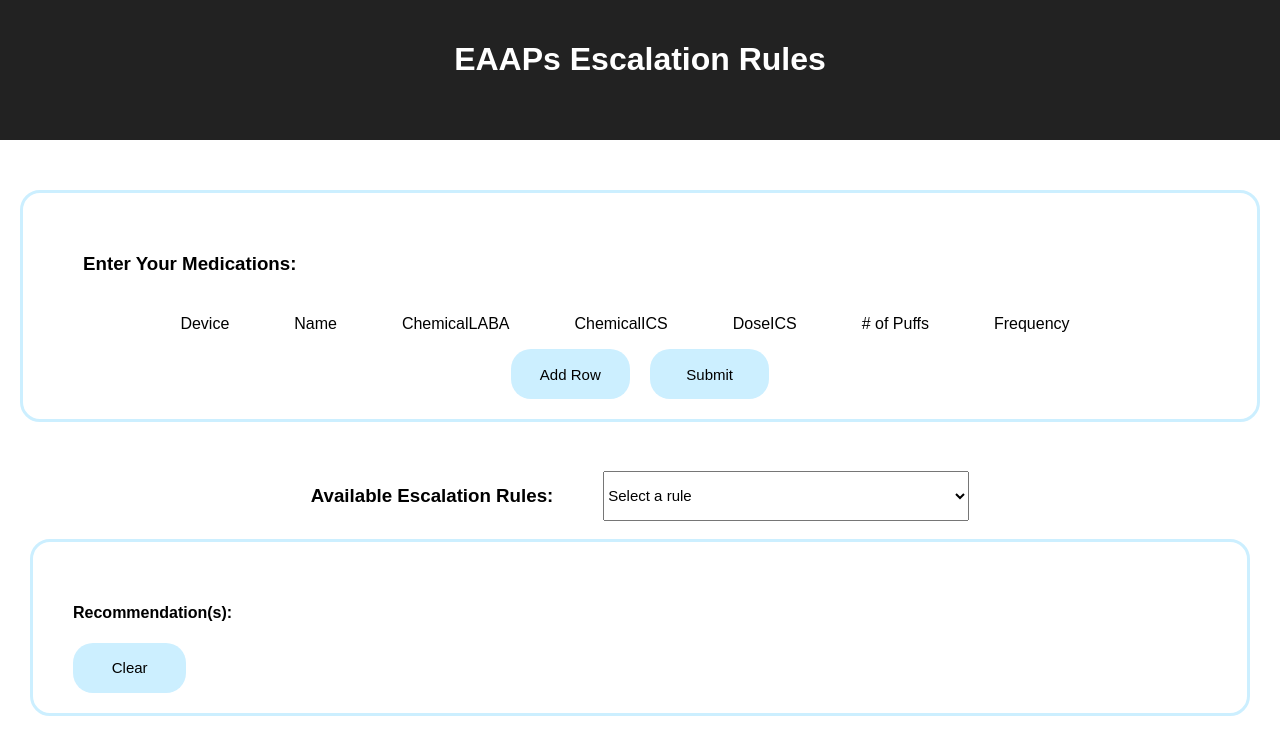
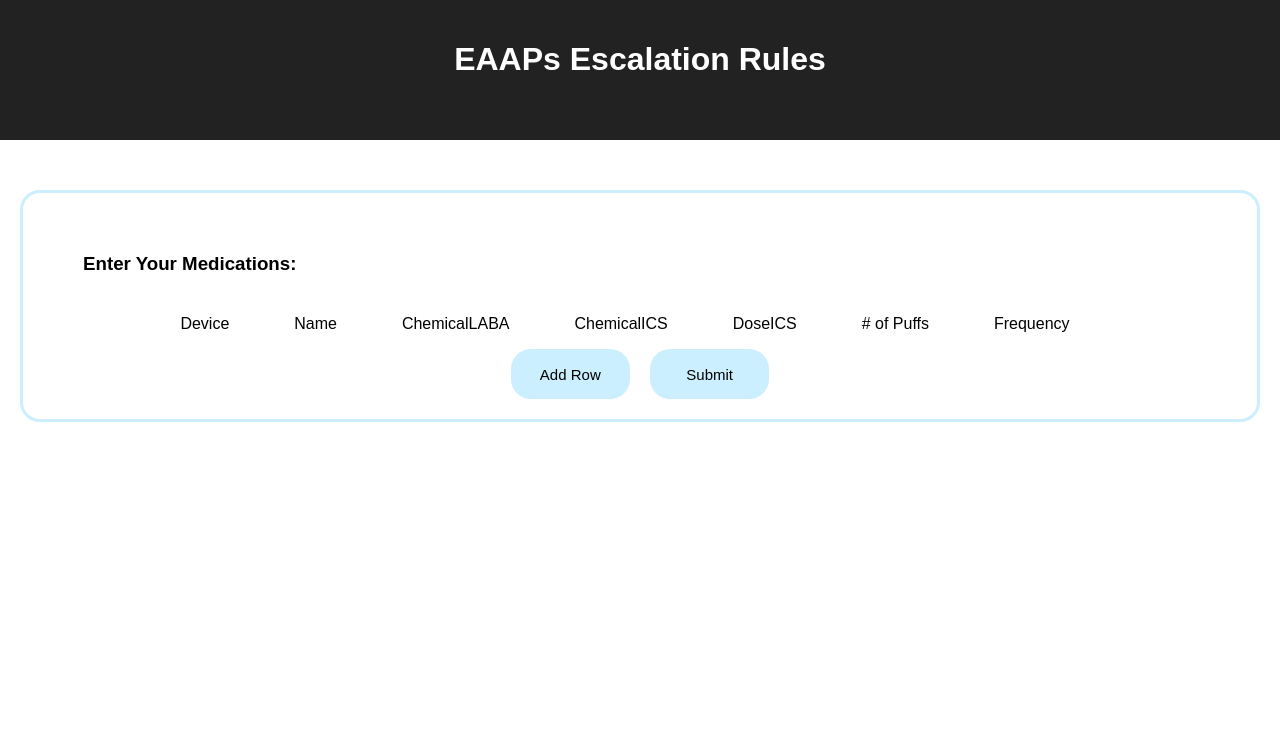
Before and after one commit to qoc-shirley/EAAPS-Rules, a React (Create React App) app: page / in a window 1280 px wide. Shown: the top 754 px of the page. Built offline with nearby package versions, Linux system fonts and the light colour scheme.

Commit message:
edited return so the available rules will how with the patient's medications, working on showing recommendations when a rule is selected

```diff
--- a/src/Components/App/App.jsx
+++ b/src/Components/App/App.jsx
@@ -31,6 +31,92 @@ const App = (
   else if(medication.isRecommendationEmpty === true) {
     showPatientMedications = null;
   }
+
+  const showAvailableRules = () => {
+    if(medication.isRecommendationEmpty === false) {
+      return (
+        <div className="rules">
+          <h3>Available Escalation Rules:
+            <select
+              className="selectRule"
+              onChange={(event) => onChangeRule(event.target.value)}
+            >
+              <option>Select a rule</option>
+              {
+                availableRules.map(
+                  (rule, index) => (
+                    <option key={index}>{rule}</option>
+                  ))}
+            </select>
+          </h3>
+        </div>
+      );
+    }
+    else if(medication.isRecommendationEmpty === true) {
+      return null;
+    }
+  };
+
+  const showRecommendations = () => {
+    if(medication.isRuleSelectEmpty === false) {
+      return (
+        <div className="recommendations">
+          <h4>Recommendation(s):</h4>
+          {
+            medication.recommendation.map(
+              (recommendMedication, index) => {
+                if (_.isArray(recommendMedication)) {
+                  return (
+                    <div key={index} className="recommendationArray">
+                      <p>medication {index + 1}:</p>
+                      {
+                        recommendMedication.map(
+                          (medication, index) => {
+                            return (
+                              <p key={index}>{medication}</p>
+                            );
+                          }
+                        )
+                      }
+                    </div>
+                  )
+                }
+                else {
+                  return (
+                    <div key={index} className="recommendationObject">
+                      <p>medication {index + 1}:</p>
+                      <p>id: {recommendMedication.id}</p>
+                      <p> device: {recommendMedication.device}</p>
+                      <p>function: {recommendMedication.function}</p>
+                      <p>name: {recommendMedication.name}</p>
+                      <p>type: {recommendMedication.type}</p>
+                      <p>chemical type: {recommendMedication.chemicalType}</p>
+                      <p>chemicalLABA: {recommendMedication.chemicalLABA}</p>
+                      <p>chemicalICS: {recommendMedication.chemicalICS}</p>
+                      <p>chemicalOther: {recommendMedication.chemicalOther}</p>
+                      <p>dose ics: {recommendMedication.doseICS}</p>
+                      <p>max green ics: {recommendMedication.maxGreenICS}</p>
+                      <p>times per day: {recommendMedication.timesPerDay}</p>
+                      <p>max puff per time: {recommendMedication.maxPuffPerTime}</p>
+                    </div>
+                  )
+                }
+              }
+            )
+          }
+          <input
+            className="clear"
+            type="submit"
+            value="Clear"
+            onClick={clearRecommendations}
+          />
+        </div>
+      );
+    }
+    else if(medication.isRuleSelectEmpty === true) {
+      return null;
+    }
+  };
 
   const availableRules = ['rule1', 'rule2', 'rule3', 'rule6', 'rule8', 'rule10'];
 
@@ -83,104 +169,8 @@ const App = (
         />
         <div className="results">
           {showPatientMedications}
-          {/*<div className="patientMedications">
-            <h3>Your Medications:</h3>
-            {
-              displayMedications.map(
-                (row, rowIndex) => {
-                  return (
-                    <div key={rowIndex} className="medicationRow">
-                      {
-                        row.map(
-                          (patientMedication, index) => {
-                            return (
-                              <div key={index} className="filteredMedications">
-                                <p className="medication">Medication {rowIndex + 1}</p>
-                                <p>Device: {patientMedication.device}</p>
-                                <p>Name: {patientMedication.name}</p>
-                                <p>chemicalLABA: {patientMedication.chemicalLABA}</p>
-                                <p>chemicalICS: {patientMedication.chemicalICS}</p>
-                                <p>Dose ICS:{patientMedication.doseICS}</p>
-                                <p>Max Puff: {patientMedication.maxPuffPerTime}</p>
-                                <p>Times Per Day: {patientMedication.timesPerDay}</p>
-                              </div>
-                            );
-                          }
-                        )
-                      }
-                    </div>
-                  );
-                }
-              )
-            }
-          </div>*/}
-
-          <div className="rules">
-            <h3>Available Escalation Rules:
-            <select
-              className="selectRule"
-              onChange={(event) => onChangeRule( event.target.value )}
-            >
-              <option>Select a rule</option>
-              {
-                availableRules.map(
-                  (rule, index) => (
-                    <option key={index}>{rule}</option>
-                  ))}
-            </select>
-            </h3>
-          </div>
-          <div className="recommendations">
-            <h4>Recommendation(s):</h4>
-            {
-              medication.recommendation.map(
-                (recommendMedication, index) => {
-                  if (_.isArray(recommendMedication)) {
-                    return (
-                      <div key={index} className="recommendationArray">
-                        <p>medication {index + 1}:</p>
-                        {
-                          recommendMedication.map(
-                            (medication, index) => {
-                              return (
-                                <p key={index}>{medication}</p>
-                              );
-                            }
-                          )
-                        }
-                      </div>
-                    )
-                  }
-                  else {
-                    return (
-                      <div key={index} className="recommendationObject">
-                        <p>medication {index + 1}:</p>
-                        <p>id: {recommendMedication.id}</p>
-                        <p> device: {recommendMedication.device}</p>
-                        <p>function: {recommendMedication.function}</p>
-                        <p>name: {recommendMedication.name}</p>
-                        <p>type: {recommendMedication.type}</p>
-                        <p>chemical type: {recommendMedication.chemicalType}</p>
-                        <p>chemicalLABA: {recommendMedication.chemicalLABA}</p>
-                        <p>chemicalICS: {recommendMedication.chemicalICS}</p>
-                        <p>chemicalOther: {recommendMedication.chemicalOther}</p>
-                        <p>dose ics: {recommendMedication.doseICS}</p>
-                        <p>max green ics: {recommendMedication.maxGreenICS}</p>
-                        <p>times per day: {recommendMedication.timesPerDay}</p>
-                        <p>max puff per time: {recommendMedication.maxPuffPerTime}</p>
-                      </div>
-                    )
-                  }
-                }
-              )
-            }
-            <input
-              className="clear"
-              type="submit"
-              value="Clear"
-              onClick={clearRecommendations}
-            />
-          </div>
+          {showAvailableRules()}
+          {showRecommendations()}
         </div>
       </div>
     </div>
--- a/src/redux/App/reducer.js
+++ b/src/redux/App/reducer.js
@@ -13,7 +13,6 @@ import {
   ON_CHEMICALLABA_SELECTION,
   MEDICATION_NAME,
 } from './constants';
-import _ from 'lodash';
 
 export const initialState = {
   puffValue: '',
@@ -28,6 +27,7 @@ export const initialState = {
   patientMedications: [],
   recommendation: [],
   isRecommendationEmpty: true,
+  isRuleSelectEmpty: true,
 };
 
 const reducer = (state = initialState, action) => {
```
